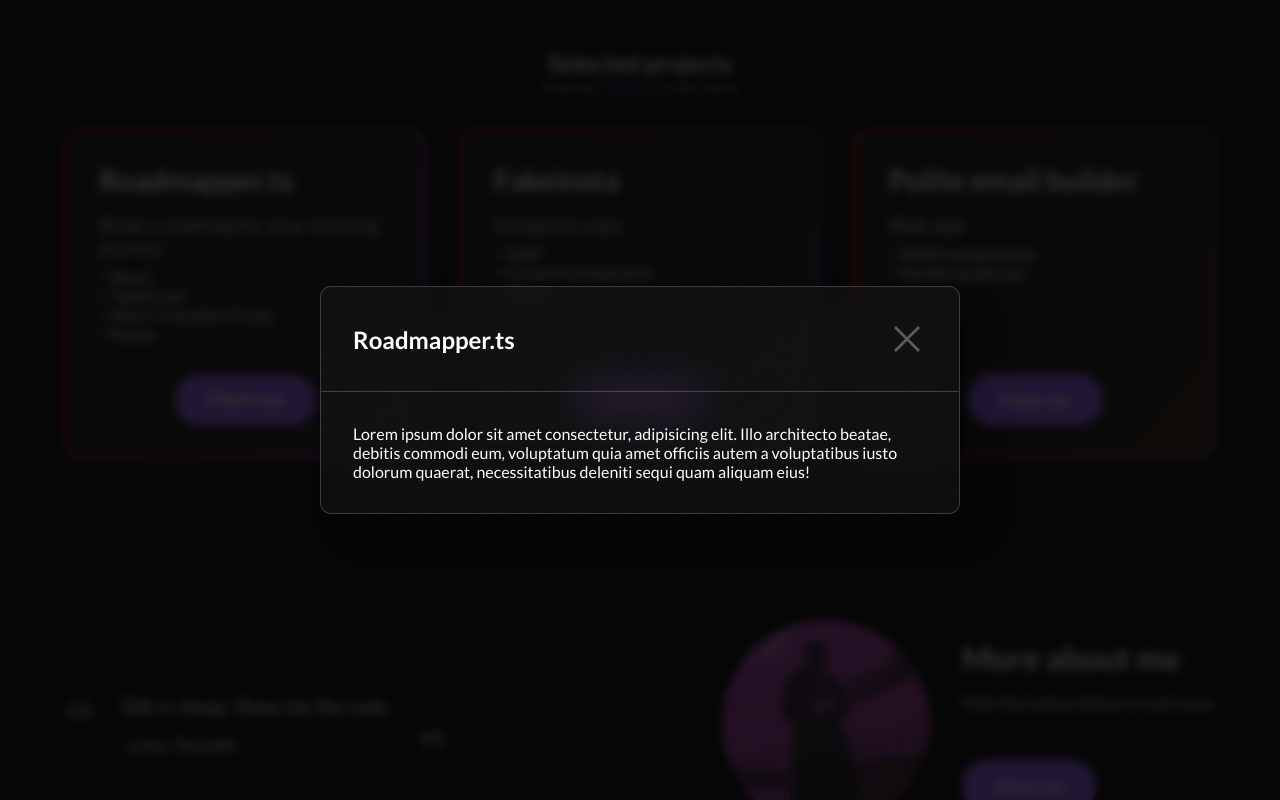
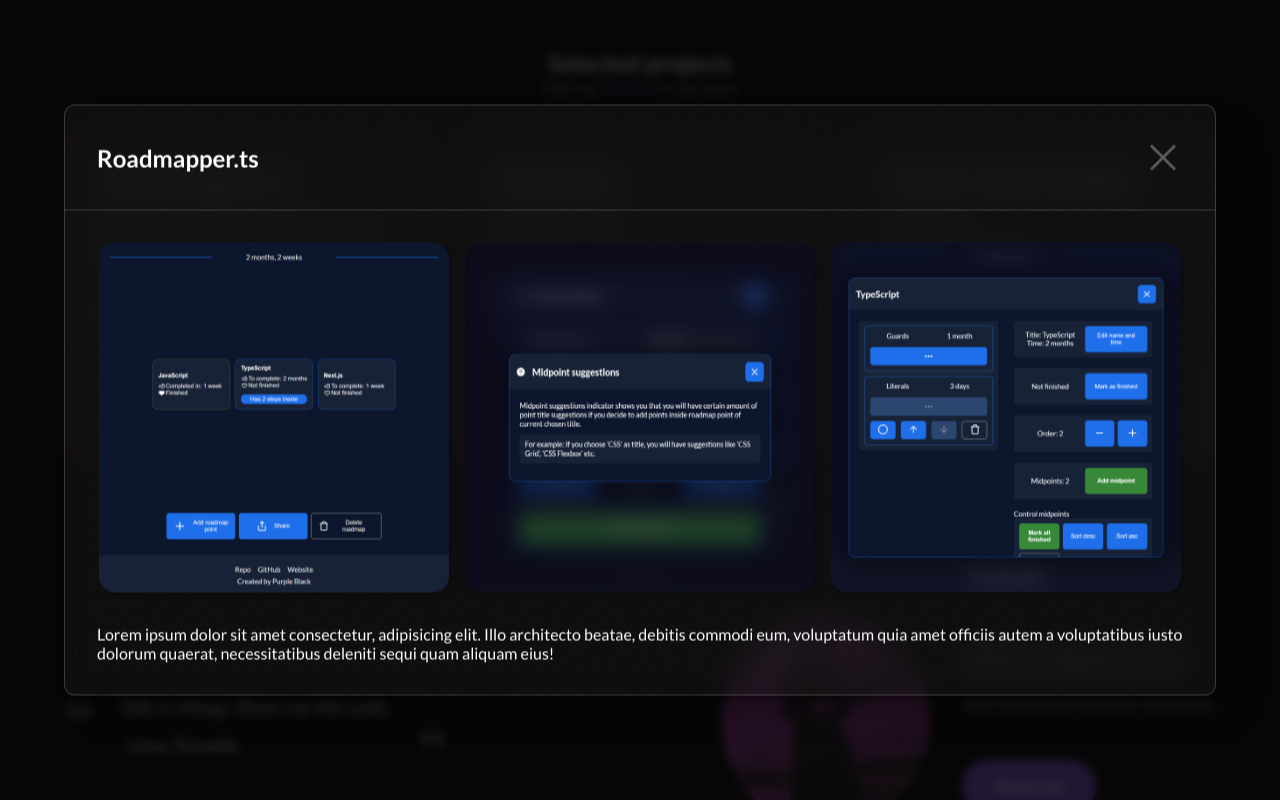
Before and after one commit to goodideagiver/purple-dev-react, a React (Create React App) app: page / in a window 1280 px wide. Both pictures are taken after a click on the button "Check out". Shown: the part 1084-1884 px from the top of the page. Built offline with nearby package versions, Linux system fonts and the light colour scheme.

Commit message:
Add article gallery main view

```diff
--- a/src/components/UI/ImgSmoothLoad/ImgSmoothLoad.js
+++ b/src/components/UI/ImgSmoothLoad/ImgSmoothLoad.js
@@ -1,7 +1,7 @@
 import styles from './ImgSmoothLoad.module.css';
 import { useState } from 'react';
 
-const ImgSmoothLoad = ({ animate, src, className, alt, ...props }) => {
+export const ImgSmoothLoad = ({ animate, src, className, alt, ...props }) => {
 	const [isLoaded, setIsLoaded] = useState(animate === false);
 
 	const animationStyles = animate
--- /dev/null
+++ b/src/components/UI/projectCards/data/articles/ArticleTools/Gallery.js
@@ -0,0 +1,18 @@
+import { Suspense } from 'react';
+import ImgSmoothLoad from '../../../../ImgSmoothLoad/ImgSmoothLoad';
+
+import classes from './Gallery.module.css';
+
+export const Gallery = ({ images }) => {
+	return (
+		<div className={classes.root}>
+			{images.map((image) => (
+				<Suspense fallback={<p>Loading...</p>}>
+					<button className={classes.button}>
+						<ImgSmoothLoad src={image.src} />
+					</button>
+				</Suspense>
+			))}
+		</div>
+	);
+};
--- /dev/null
+++ b/src/components/UI/projectCards/data/articles/ArticleTools/Gallery.module.css
@@ -0,0 +1,37 @@
+.root {
+	display: flex;
+	flex-wrap: wrap;
+	justify-content: center;
+	width: 100%;
+	gap: 1rem;
+	margin-bottom: 2rem;
+}
+
+.root > * {
+	background-color: transparent;
+	box-shadow: var(--shadow-elevation-medium);
+	border: 0;
+	aspect-ratio: 1/1;
+	object-fit: cover;
+}
+
+.root img {
+	width: 100%;
+	height: 100%;
+	max-width: 350px;
+}
+
+.button {
+	cursor: pointer;
+	border-radius: 1rem;
+	overflow: hidden;
+	transition: 0.1s 0s ease-out, transform 0.5s 0.1s;
+}
+
+@media (min-width: 768px) {
+	.button:hover {
+		outline: var(--btn-primary) 5px solid;
+		box-shadow: var(--btn-primary) 0 0 20px;
+		transform: scale(1.03);
+	}
+}
--- a/src/components/UI/projectCards/data/articles/Roadmapper.js
+++ b/src/components/UI/projectCards/data/articles/Roadmapper.js
@@ -1,6 +1,19 @@
+import roadmapper1 from '../../../../../assets/img/welcome/roadmapper1.png';
+import roadmapper2 from '../../../../../assets/img/welcome/roadmapper2.png';
+import roadmapper3 from '../../../../../assets/img/welcome/roadmapper3.png';
+
+import { Gallery } from './ArticleTools/Gallery';
+
+const images = [
+	{ src: roadmapper1 },
+	{ src: roadmapper2 },
+	{ src: roadmapper3 },
+];
+
 export const Roadmapper = () => {
 	return (
 		<>
+			<Gallery images={images} />
 			<p>
 				Lorem ipsum dolor sit amet consectetur, adipisicing elit. Illo
 				architecto beatae, debitis commodi eum, voluptatum quia amet officiis
--- a/src/components/modalContent/modalContent.module.css
+++ b/src/components/modalContent/modalContent.module.css
@@ -1,5 +1,5 @@
 .content {
-	width: min(90%, 40rem);
+	width: min(90%, 1280px);
 	position: fixed;
 	left: 50%;
 	top: 50%;
```
